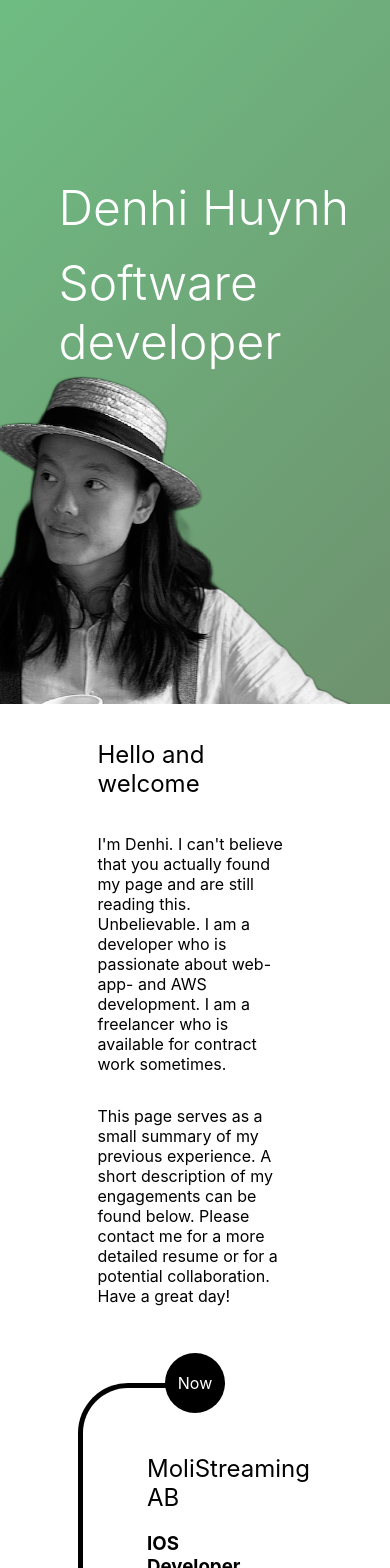
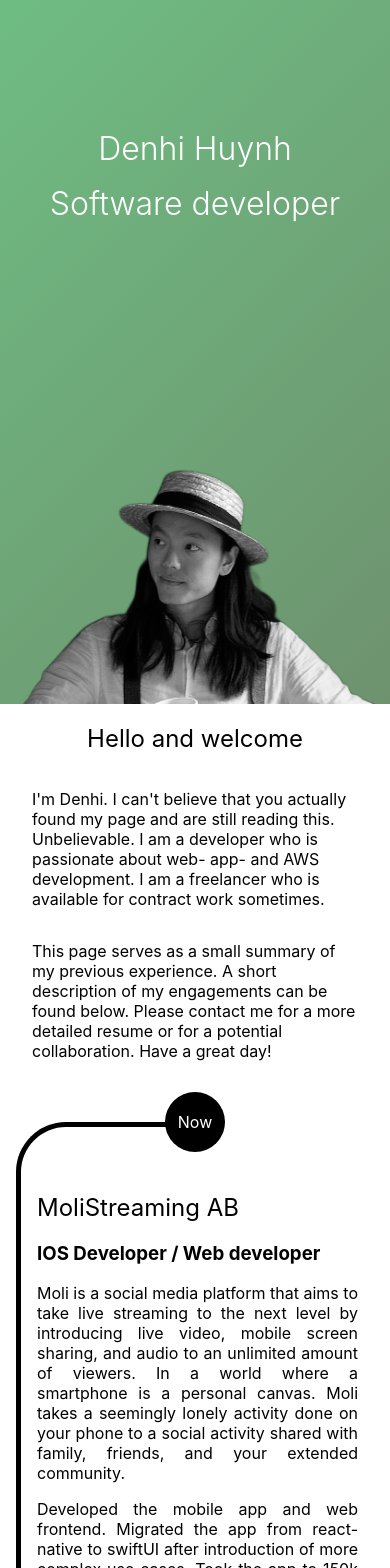
Before and after one commit to denhihuynh/website-portfolio, a React (Create React App) app: page / in a window 390 px wide. Shown: the part 140-1708 px from the top of the page. Built offline with nearby package versions, Linux system fonts and the light colour scheme.

Commit message:
Add media queries to make website responsive

```diff
--- a/src/components/AboutMeSection/AboutMeSection.tsx
+++ b/src/components/AboutMeSection/AboutMeSection.tsx
@@ -1,5 +1,6 @@
 import React, { FC } from "react";
 import styled from "styled-components";
+import { BREAKPOINTS } from "../../utils/breakpoints";
 
 type Props = {};
 
@@ -9,6 +10,10 @@ const Wrapper = styled.section`
   display: flex;
   flex-direction: column;
   align-items: center;
+
+  @media screen and (max-width: ${BREAKPOINTS.SMALL_SCREEN}) {
+    padding: 0px 32px;
+  }
 `;
 
 export const AboutMeSection: FC<Props> = () => {
--- a/src/components/CvPostSection/CVPostSection.tsx
+++ b/src/components/CvPostSection/CVPostSection.tsx
@@ -3,12 +3,17 @@ import { postYearList, postByYearMapping } from "./CVPosts";
 import { YearLine } from "../";
 import { LineType } from "../YearLine/YearLine";
 import styled from "styled-components";
+import { BREAKPOINTS } from "../../utils/breakpoints";
 
 type Props = {};
 
 const Wrapper = styled.section`
   width: 100%;
   padding: 0px 20%;
+
+  @media screen and (max-width: ${BREAKPOINTS.SMALL_SCREEN}) {
+    padding: 0px 16px;
+  }
 `;
 
 type PostContainerProps = {
@@ -29,10 +34,18 @@ const PostContainer = styled.div<PostContainerProps>`
 const Post = styled.section`
   padding: 1px 64px;
   margin: 0;
+
+  @media screen and (max-width: ${BREAKPOINTS.SMALL_SCREEN}) {
+    padding: 1px 16px;
+  }
 `;
 
 const Bold = styled.p`
   font-weight: 600;
+`;
+
+const Description = styled.p`
+  text-align: justify;
 `;
 
 type Direction = "left" | "right";
@@ -77,7 +90,7 @@ export const CVPostSection: FC<Props> = () => {
                 <h2>{post.title}</h2>
                 <h3>{post.role}</h3>
                 {post.description.map((description, index) => (
-                  <p key={index}>{description}</p>
+                  <Description key={index}>{description}</Description>
                 ))}
                 <p>
                   {post.technicalEnv !== "" && (
--- a/src/components/IntroSection/IntroSection.tsx
+++ b/src/components/IntroSection/IntroSection.tsx
@@ -1,5 +1,6 @@
 import React, { FC } from "react";
 import styled from "styled-components";
+import { BREAKPOINTS } from "../../utils/breakpoints";
 
 type Props = {};
 
@@ -15,6 +16,12 @@ const Wrapper = styled.section`
   display: flex;
   flex-direction: column;
   justify-content: center;
+
+  @media screen and (max-width: ${BREAKPOINTS.SMALL_SCREEN}) {
+    padding-top: 30vh;
+    justify-content: space-between;
+    align-items: center;
+  }
 `;
 
 const TitleContainer = styled.section`
@@ -24,6 +31,11 @@ const TitleContainer = styled.section`
   align-items: flex-start;
   margin-left: 15%;
   padding: 0;
+
+  @media screen and (max-width: ${BREAKPOINTS.SMALL_SCREEN}) {
+    margin: 16px;
+    align-items: center;
+  }
 `;
 
 const Title = styled.h1`
@@ -31,6 +43,10 @@ const Title = styled.h1`
   font-weight: 300;
   margin: 0 0 16px 0;
   color: white;
+
+  @media screen and (max-width: ${BREAKPOINTS.SMALL_SCREEN}) {
+    font-size: 2rem;
+  }
 `;
 
 const Image = styled.img`
@@ -38,6 +54,14 @@ const Image = styled.img`
   position: absolute;
   right: 10%;
   bottom: 0;
+
+  @media screen and (max-width: ${BREAKPOINTS.SMALL_SCREEN}) {
+    height: 250px;
+    position: relative;
+    left: 0;
+    right; 0;
+    align-self: center;
+  }
 `;
 
 export const IntroSection: FC<Props> = () => {
--- /dev/null
+++ b/src/utils/breakpoints.ts
@@ -0,0 +1,6 @@
+export const BREAKPOINTS = {
+  MOBILE: "480PX",
+  TABLET: "768px",
+  SMALL_SCREEN: "1024px",
+  LARGE_SCREEN: "1200px",
+};
```
